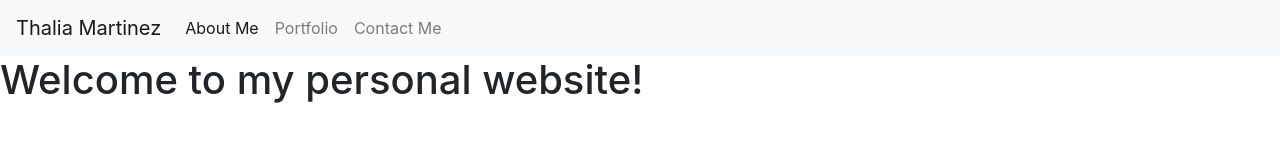
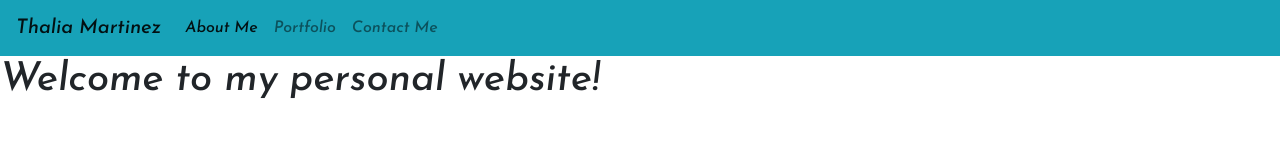
Before and after one commit to thaliaamartinez/css-bootstrap-hw, a plain HTML site: page index.html in a window 1280 px wide. Drawn offline with nearby package versions, Linux system fonts and the light colour scheme.

Commit message:
Adding containers with rows & columns // Changing font style

```diff
--- a/index.html
+++ b/index.html
@@ -4,6 +4,7 @@
 <head>
     <meta charset="UTF-8">
     <meta name="viewport" content="width=device-width, initial-scale=1.0">
+    <link href="https://fonts.googleapis.com/css2?family=Josefin+Sans:ital,wght@1,500&display=swap" rel="stylesheet">
     <link rel="stylesheet" href="https://stackpath.bootstrapcdn.com/bootstrap/4.4.1/css/bootstrap.min.css"
         integrity="sha384-Vkoo8x4CGsO3+Hhxv8T/Q5PaXtkKtu6ug5TOeNV6gBiFeWPGFN9MuhOf23Q9Ifjh" crossorigin="anonymous">
     <title>Thalia Martinez</title>
@@ -11,8 +12,8 @@
 
 <body>
     <!-- NAV BAR -->
-    <nav class="navbar navbar-expand-lg navbar-light bg-light">
-        <a class="navbar-brand" href="./index.html">Thalia Martinez</a>
+    <nav class="navbar navbar-expand-lg navbar-light bg-info">
+        <a class="navbar-brand" href="./index.html" style="font-family: 'Josefin Sans', sans-serif;">Thalia Martinez</a>
         <button class="navbar-toggler" type="button" data-toggle="collapse" data-target="#navbarSupportedContent"
             aria-controls="navbarSupportedContent" aria-expanded="false" aria-label="Toggle navigation">
             <span class="navbar-toggler-icon"></span>
@@ -21,19 +22,20 @@
         <div class="collapse navbar-collapse" id="navbarSupportedContent">
             <ul class="navbar-nav mr-auto">
                 <li class="nav-item active">
-                    <a class="nav-link" href="./about-me.html">About Me <span class="sr-only">(current)</span></a>
+                    <a class="nav-link" href="./about-me.html" style="font-family: 'Josefin Sans', sans-serif;">About Me <span class="sr-only">(current)</span></a>
                 </li>
                 <li class="nav-item">
-                    <a class="nav-link" href="./portfolio.html">Portfolio</a>
+                    <a class="nav-link" href="./portfolio.html" style="font-family: 'Josefin Sans', sans-serif;">Portfolio</a>
                 </li>
                 <li class="nav-item">
-                    <a class="nav-link" href="./contact.html">Contact Me</a>
+                    <a class="nav-link" href="./contact.html" style="font-family: 'Josefin Sans', sans-serif;">Contact Me</a>
                 </li>
             </ul>
         </div>
+
     </nav>
 
-    <h1>Welcome to my personal website!</h1>
+    <h1 style="font-family: 'Josefin Sans', sans-serif;">Welcome to my personal website!</h1>
 
     <script src="https://code.jquery.com/jquery-3.4.1.slim.min.js"
         integrity="sha384-J6qa4849blE2+poT4WnyKhv5vZF5SrPo0iEjwBvKU7imGFAV0wwj1yYfoRSJoZ+n"
```
Also changed, not shown: about-me.html (+7 -6 lines), contact.html (+7 -6 lines), portfolio.html (+7 -6 lines).
